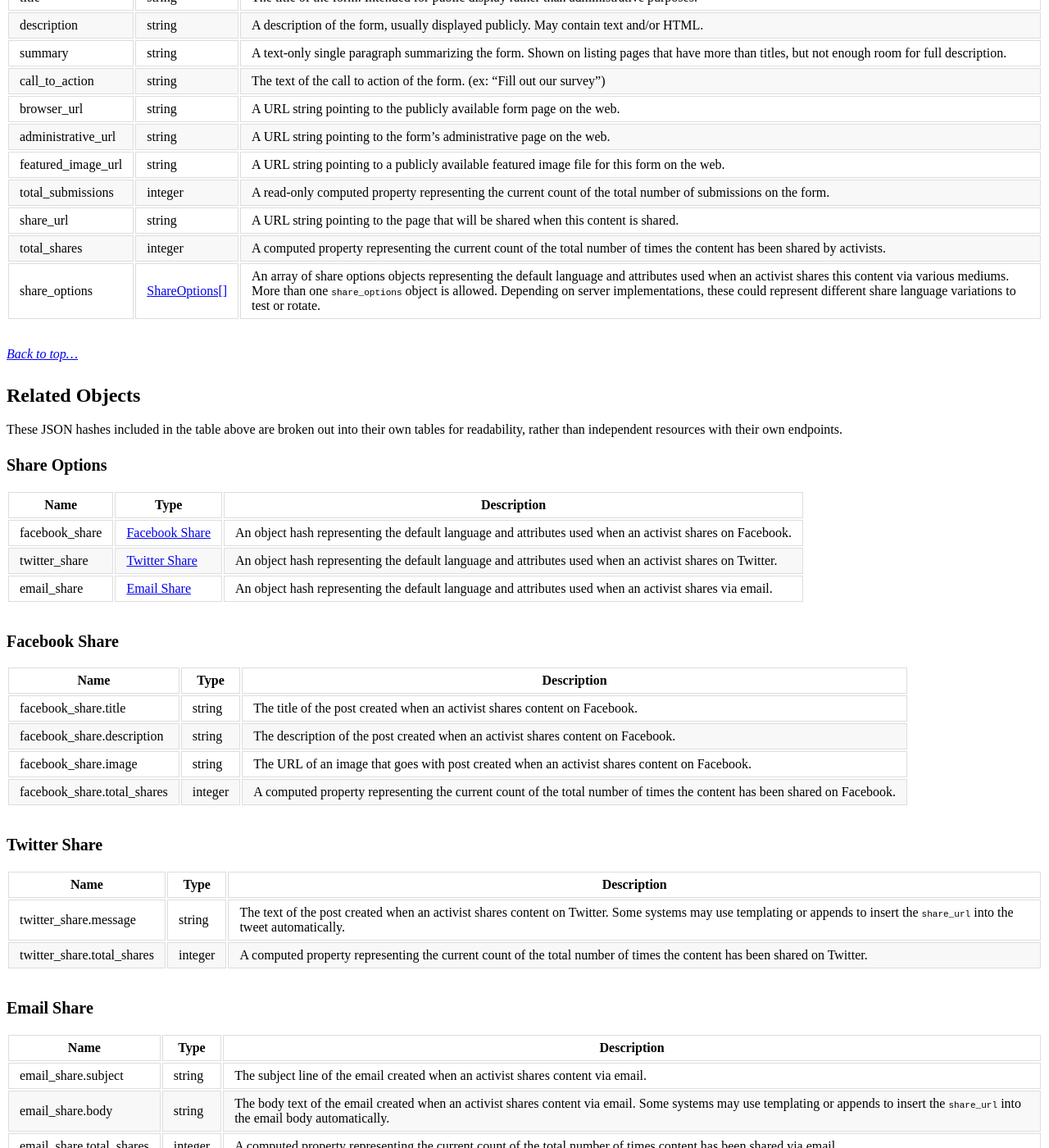
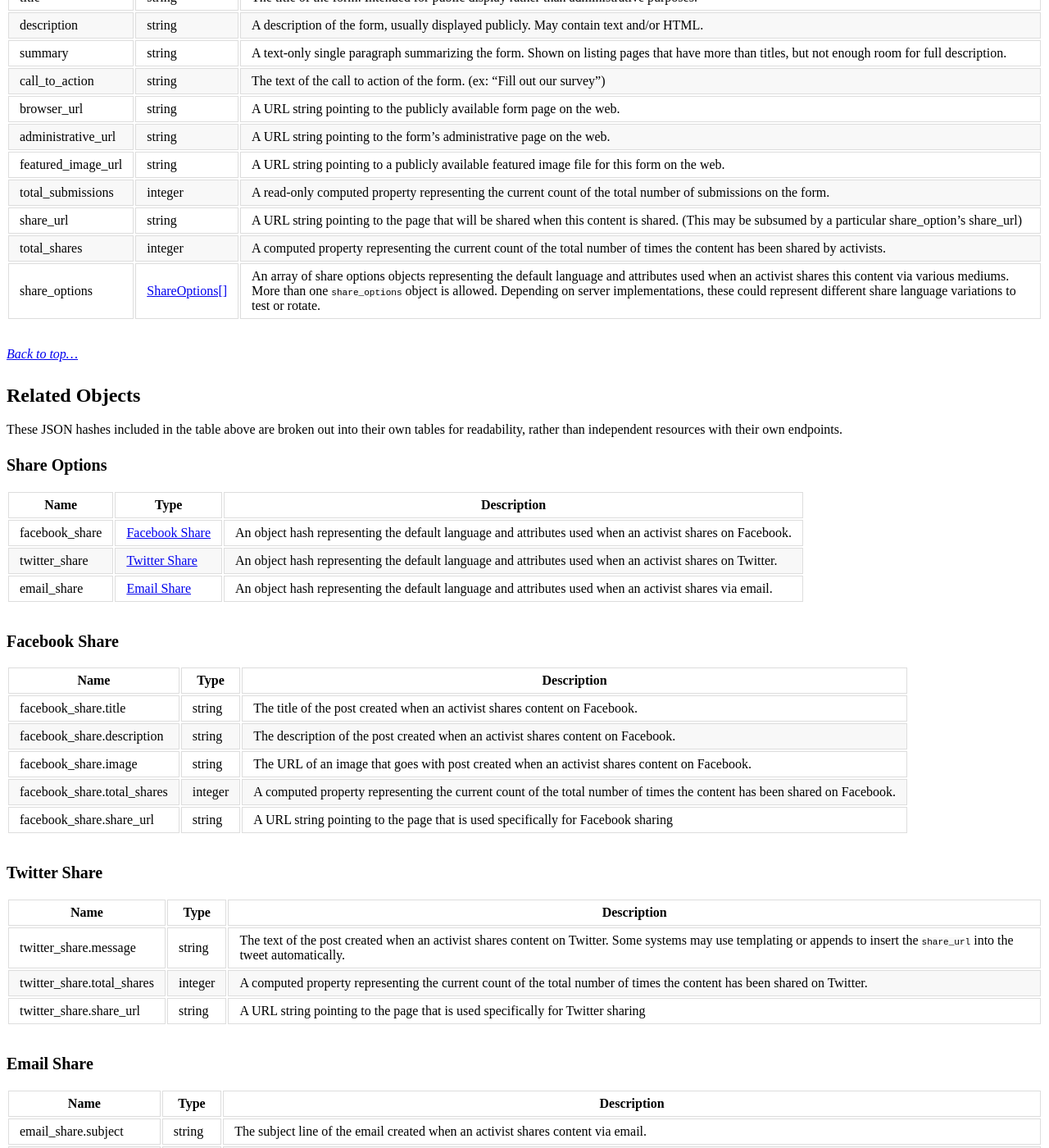
Before and after one commit to opensupporter/osdi-docs, a Jekyll site: the page built from forms.md, in a window 1280 px wide and 1400 px high, scrolled down 2316 px. Shown: the whole window at 82% size. Built offline with Jekyll 4.4.1, drawn with Linux system fonts in a browser that asks for light colours; a style sheet for code colours, icons or effects is not loaded; some of the changed text lies outside the part shown.

Commit message:
add share_url to share_options items specific to service (e.g. facebook, twitter, etc)

```diff
--- a/_includes/share_options_main_objects.md
+++ b/_includes/share_options_main_objects.md
@@ -1,3 +1,3 @@
-|share_url			|string		|A URL string pointing to the page that will be shared when this content is shared.
+|share_url			|string		|A URL string pointing to the page that will be shared when this content is shared. (This may be subsumed by a particular share_option's share_url)
 |total_shares	|integer	|A computed property representing the current count of the total number of times the content has been shared by activists.
 |share_options	|[ShareOptions[]](#share-options)	|An array of share options objects representing the default language and attributes used when an activist shares this content via various mediums. More than one `share_options` object is allowed. Depending on server implementations, these could represent different share language variations to test or rotate.
--- a/_includes/share_options_related_objects.md
+++ b/_includes/share_options_related_objects.md
@@ -14,6 +14,7 @@
 |facebook_share.description |string    |The description of the post created when an activist shares content on Facebook.
 |facebook_share.image |string    |The URL of an image that goes with post created when an activist shares content on Facebook.
 |facebook_share.total_shares		|integer	|A computed property representing the current count of the total number of times the content has been shared on Facebook.
+|facebook_share.share_url		|string        	|A URL string pointing to the page that is used specifically for Facebook sharing
 
 #### Twitter Share
 
@@ -21,7 +22,7 @@
 |-----------    |-----------|--------------
 |twitter_share.message |string    |The text of the post created when an activist shares content on Twitter. Some systems may use templating or appends to insert the `share_url` into the tweet automatically.
 |twitter_share.total_shares		|integer	|A computed property representing the current count of the total number of times the content has been shared on Twitter.
-
+|twitter_share.share_url		|string        	|A URL string pointing to the page that is used specifically for Twitter sharing
 
 #### Email Share
 
@@ -30,3 +31,4 @@
 |email_share.subject |string    |The subject line of the email created when an activist shares content via email.
 |email_share.body |string    |The body text of the email created when an activist shares content via email. Some systems may use templating or appends to insert the `share_url` into the email body automatically.
 |email_share.total_shares		|integer	|A computed property representing the current count of the total number of times content has been shared via email.
+|email_share.share_url		|string        	|A URL string pointing to the page that is used specifically for email sharing
```
